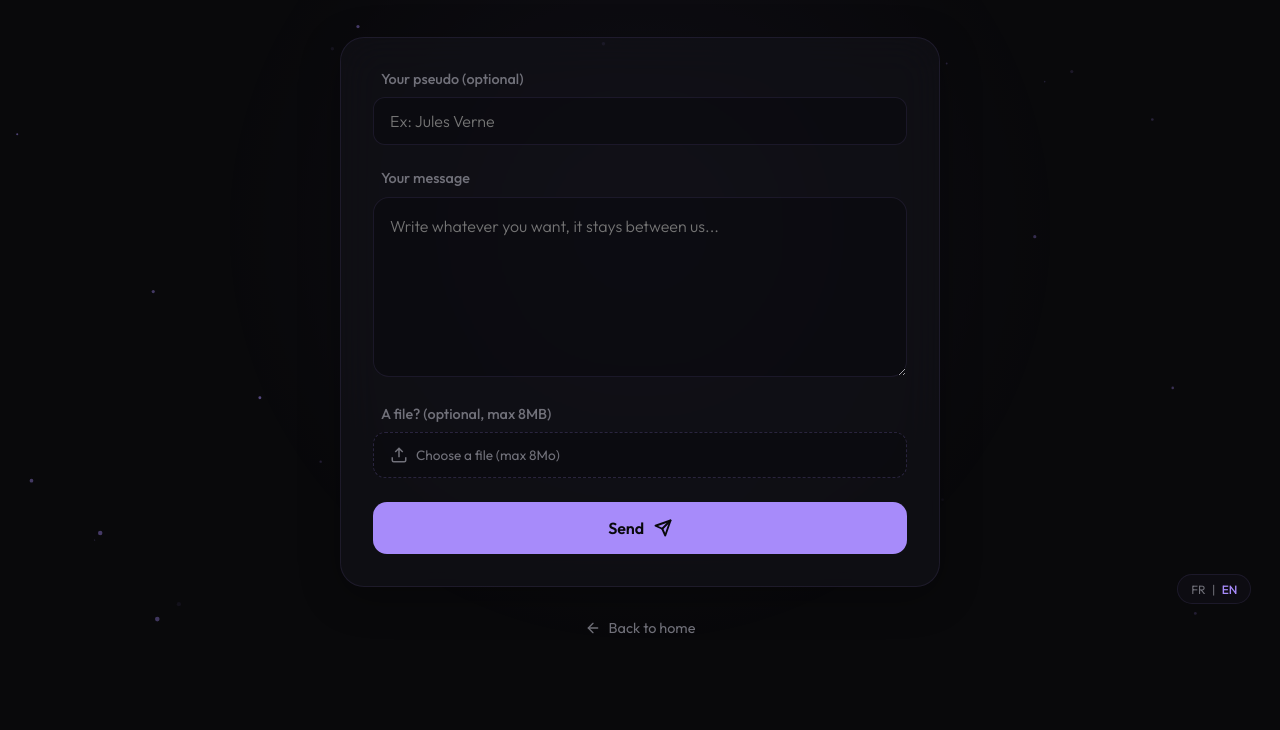
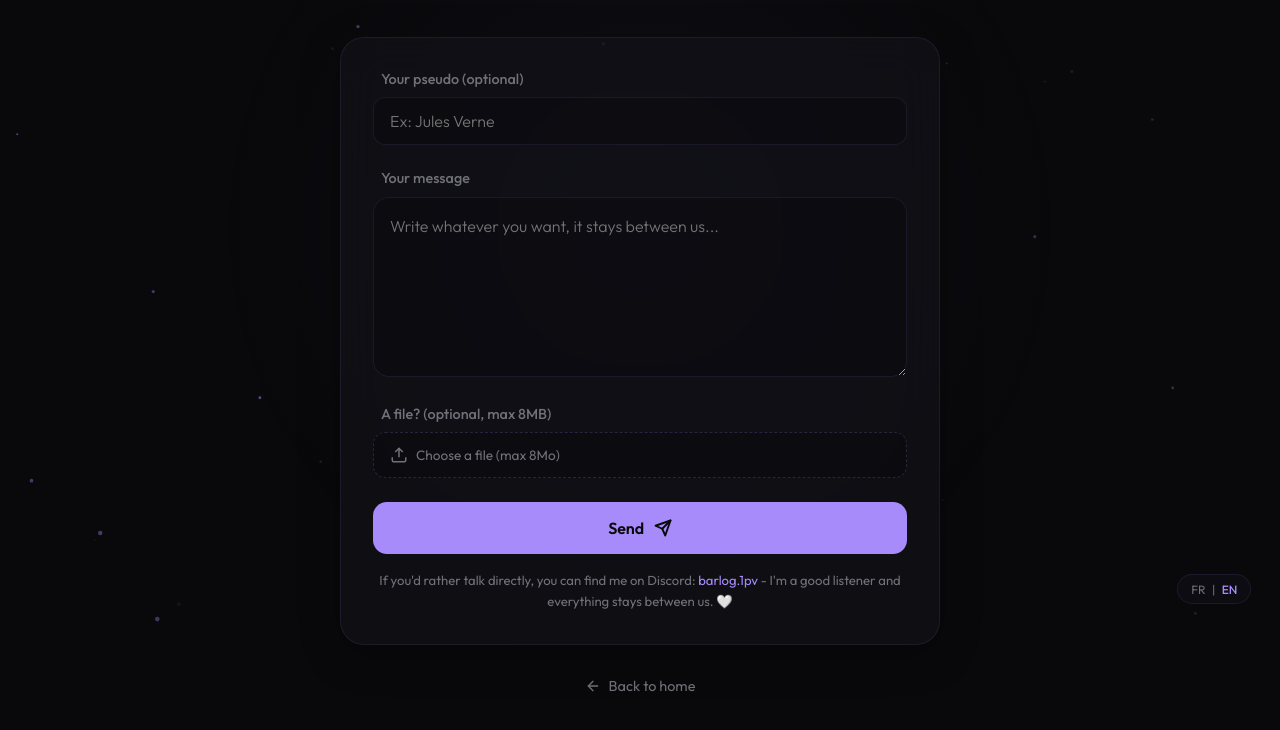
Before and after one commit to Barlog-1PV/barlog1pv-website, a website: page safe.html in a window 1280 px wide. Shown: the part 172-902 px from the top of the page. Before the commit the page ends 844 px from the top, so only its background shows below. Drawn offline with Linux system fonts and the light colour scheme.

Commit message:
feat: add Discord webhook function and contact hint section to safe space page

```diff
--- a/netlify/functions/webhook.js
+++ b/netlify/functions/webhook.js
@@ -47,8 +47,6 @@ exports.handler = async (event) => {
                     body: formData
                 });
 
-                console.log('Status:', response.status, 'OK:', response.ok);
-
                 if (response.status === 200 || response.status === 204) {
                     resolve({ statusCode: 200, body: JSON.stringify({ success: true }) });
                 } else {
--- a/safe.html
+++ b/safe.html
@@ -279,6 +279,27 @@
             transform: none;
         }
 
+        .contact-hint {
+            font-size: 0.82rem;
+            color: var(--text-dim);
+            text-align: center;
+            margin-top: 1rem;
+            line-height: 1.6;
+        }
+
+        .contact-hint strong {
+            color: var(--accent);
+        }
+
+        .contact-hint a {
+            color: var(--accent);
+            text-decoration: none;
+        }
+
+        .contact-hint a:hover {
+            text-decoration: underline;
+        }
+
         .back-link {
             display: inline-flex;
             align-items: center;
@@ -414,7 +435,7 @@
                         <polygon points="22 2 15 22 11 13 2 9 22 2"></polygon>
                     </svg>
                 </button>
-
+                <p class="contact-hint" id="contactHint"></p>
                 <div id="status" class="status-msg"></div>
             </form>
         </div>
@@ -457,7 +478,8 @@
                 fileTooBig: 'Le fichier est trop lourd (max 8Mo).',
                 noWebhook: 'Erreur: L\'URL du Webhook n\'est pas configurée.',
                 anonymous: 'Anonyme',
-                msgPlaceholder: 'Écris ce que tu veux, ça restera entre nous...'
+                msgPlaceholder: 'Écris ce que tu veux, ça restera entre nous...',
+                contactHint: 'Si tu préfères me parler directement, tu peux me retrouver sur Discord : <a href="https://discordid.netlify.app/?id=538342327387684865" target="_blank" rel="noopener">barlog.1pv</a> - je suis de bonne écoute et tout restera entre nous. 🤍'
             },
             en: {
                 title: 'Safe Space',
@@ -474,7 +496,8 @@
                 fileTooBig: 'File is too large (max 8MB).',
                 noWebhook: 'Error: Webhook URL is not configured.',
                 anonymous: 'Anonymous',
-                msgPlaceholder: 'Write whatever you want, it stays between us...'
+                msgPlaceholder: 'Write whatever you want, it stays between us...',
+                contactHint: 'If you\'d rather talk directly, you can find me on Discord: <a href="https://discordid.netlify.app/?id=538342327387684865" target="_blank" rel="noopener">barlog.1pv</a> - I\'m a good listener and everything stays between us. 🤍'
             }
         };
 
@@ -490,6 +513,7 @@
             document.getElementById('langFr').className = isFr ? 'active-lang' : '';
             document.getElementById('langEn').className = isFr ? '' : 'active-lang';
             document.getElementById('html').lang = isFr ? 'fr' : 'en';
+            document.getElementById('contactHint').innerHTML = l.contactHint;
 
             document.getElementById('message').placeholder = l.msgPlaceholder;
 
@@ -543,7 +567,6 @@
             try {
                 const formData = new FormData();
 
-                // On prépare le contenu pour Discord
                 const payload = {
                     embeds: [{
                         author: { name: pseudo },
```
